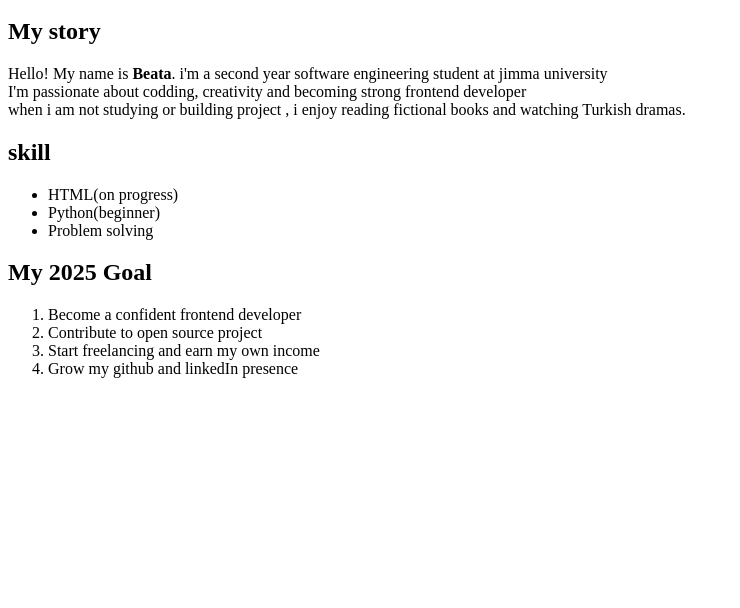
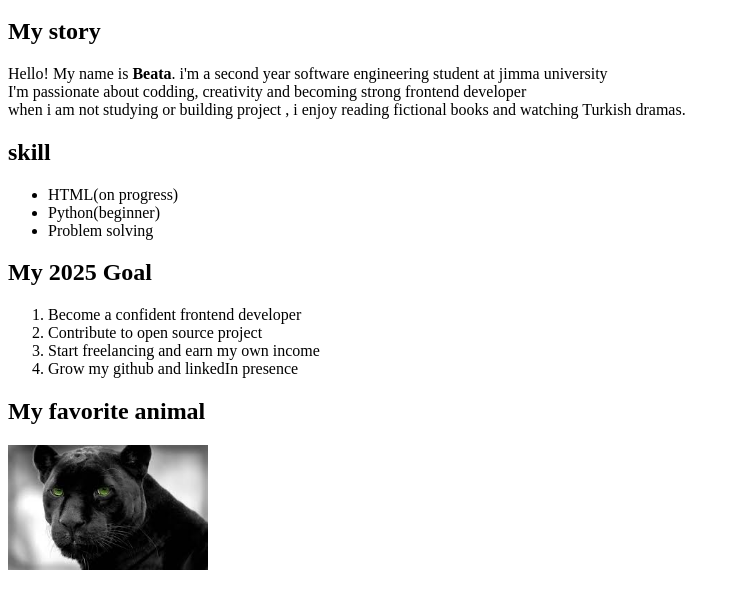
Before and after one commit to beata-teck/my-portfolio, a plain HTML site: page about.html in a window 1280 px wide. Shown: the part 100-708 px from the top of the page, without its empty margins (0-740 px from the left). Drawn offline with Linux system fonts and the light colour scheme.

Commit message:
commit the image

```diff
--- a/about.html
+++ b/about.html
@@ -47,6 +47,11 @@
         <li>Grow my github and linkedIn presence</li>
     </ol>
  </section>
+ <!-- Image section-->
+  <section id="My favorite animal">
+    <h2>My favorite animal</h2>
+    <img src="images/panther.jpg" alt="panther is my sprit animal" width="200">
 
+  </section>
 </body>
 </html>
```
Also changed, not shown: images/panther.jpg (added).
